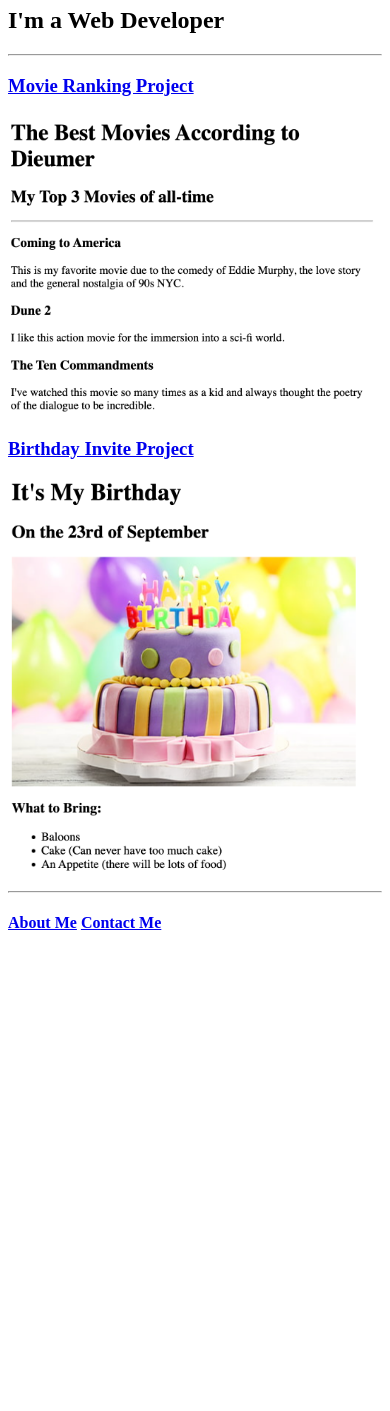
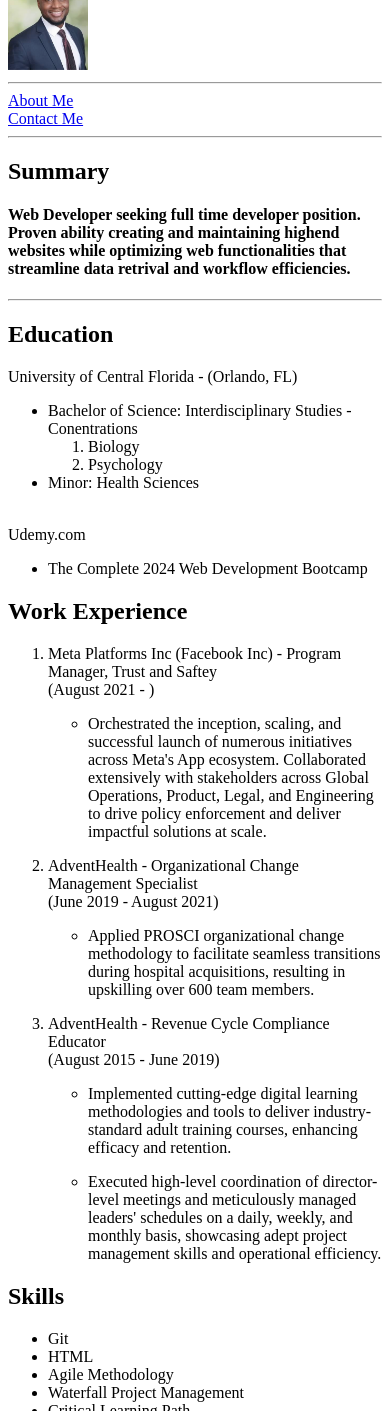
Before and after one commit to Roaring-Coder/html-portfolio, a plain HTML site: page index.html in a window 390 px wide. Shown: the part 110-1521 px from the top of the page. Before the commit the page ends 1063 px from the top, so only its background shows below. Drawn offline with Linux system fonts and the light colour scheme.

Commit message:
Add files via upload

```diff
--- a/index.html
+++ b/index.html
@@ -1,33 +1,80 @@
-<!DOCTYPE HTML>
-    <html lang="en">
-        <head>
-            <meta charset="UTF-8">
-            <title>My Website</title>
-        </head>
+<!DOCTYPE html>
+<html lang="en">
+<head>
+    <meta charset="UTF-8">
+    <meta name="viewport" content="width=device-width, initial-scale=1.0">
+    <title>My Resume</title>
+</head>
+<body>
+    <h1>Dieumer St Hilaire</h1>
+    <img src="./Professional_Headshot.png" height="100"/>
+    <hr/>
+        <a href="./About_me.html"> About Me</a><br/>
+        <a href="./Lets_get_in_touch.html">Contact Me</a>
 
+        <hr/>
+    <h2>Summary</h2>
+    <h4> Web Developer seeking full time developer position.
+        Proven ability creating and maintaining highend websites while optimizing web functionalities that streamline data retrival and workflow efficiencies. </h4>
+        <hr/>
+    <h2>Education</h2>
+    University of Central Florida - (Orlando, FL)
+    <ul>
+        <li>Bachelor of Science: Interdisciplinary Studies - Conentrations
+            <ol>
+                <li>Biology</li>
+                <li>Psychology</li>
+            </ol>
+            <li> Minor: Health Sciences</li><br/>
 
-        <Body>
-            <h1> Dieumer's Portfolio Website</h1>
-                <h2> I'm a Web Developer</h2>
-                <hr/>
-                <h3> <a href="./public/movie-ranking.html">Movie Ranking Project</a></h3>
-                <img height="300" src="./assets/images/D's Version Movie Ranking.png"/>
+    </ul>
+    Udemy.com
+    <Ul>
+        <li>The Complete 2024 Web Development Bootcamp</li>
+    </Ul>
+    <h2>Work Experience</h2>
+    <ol>
+        <li>Meta Platforms Inc (Facebook Inc) - Program Manager, Trust and Saftey <br/>(August 2021 - )</li>
+        <p><ul>
+            <li>
+            Orchestrated the inception, scaling, and successful launch of
+            numerous initiatives across Meta's App ecosystem. Collaborated extensively with stakeholders across Global Operations,
+            Product, Legal, and Engineering to drive policy enforcement and deliver impactful solutions at scale.</li></ul></p>
+            <li>AdventHealth - Organizational Change Management Specialist <br/>(June 2019 - August 2021)</li>
+        <p>
+            <ul>
+            <li>Applied PROSCI organizational change methodology to facilitate seamless transitions
+            during hospital acquisitions, resulting in upskilling over 600 team members.</li>
+            </ul>
+            </p>
+        <li>AdventHealth - Revenue Cycle Compliance Educator<br/>(August 2015 - June 2019)</li>
+        <p>
+            <ul>
 
-                <h3> <a href="./public/birthday-invite.html">Birthday Invite Project</a></h3>
-                <img height="400" src="./assets/images/D's Version Bday Invite.png"/>
-                <hr/>
-                <h4><a href="./public/about.html">About Me</a>
-                    <a href="./public/contact.html"> Contact Me</a></h4>
+            <li>Implemented cutting-edge digital learning methodologies and tools to deliver industry-standard adult training courses,
+            enhancing efficacy and retention.</li>
 
-        </Body>
-    </html>
+        </p>
 
-<!-- TODO 4: Add titles/subtitles etc. -->
-
-<!-- TODO 5: Add a link to the project pages -->
-
-<!-- TODO 6: Add images to show the project previews
-HINT for TODO 6: You can use the height attribute set to 200 to make the image smaller:
-https://developer.mozilla.org/en-US/docs/Web/HTML/Element/img#attr-height -->
-
-<!-- TODO 7: Add the Contact Me and About Me page links -->
+        <p>
+            <li>
+            Executed high-level coordination of director-level meetings and meticulously managed leaders' schedules on a daily,
+            weekly, and monthly basis, showcasing adept project management skills and operational efficiency.</li>
+        </ul></p>
+    </ol>
+    <h2>Skills</h2>
+    <ul>
+        <li>Git</li><li>HTML</li><li>Agile Methodology</li><li>Waterfall Project Management</li><li>Critical Learning Path</li><li>Risk Management</li><li>Change readiness</li><li>Stakeholder engagement</li><li>Resistance Management</li><li>Privacy Compliance</li>
+        <li>Change communication</li><li>Change Management plan</li><li>Continuous improvement</li><li>KPI's</li><li>Content Moderation</li><li>ADDIE model</li><li>Gamification</li><li>Needs analysis</li>
+        <li>Community Guidelines</li><li>Policy enforcement</li><li>Data security</li><li>Microlearning</li><li>Storyboarding</li><li>Instructional Designer </li><li>Blended learning</li>
+        <li>Abuse prevention</li><li>Bloom's Taxonomy </li><li>Learning objectives</li>
+    </ul>
+<h2>Hobbies</h2>
+<ul>
+    <li><a href="./Hobbies.html">My Hobbies</a></li>
+</ul>
+</body><footer>
+    <small>Copyright © 2025 Jasker Inc</small>
+</footer>
+</body>
+</html>
```
Also changed, not shown: about_me.html (added, +20 -0 lines), hobbies.html (added, +19 -0 lines), lets_get_in_touch.html (added, +20 -0 lines), Professional_Headshot.png (added).
